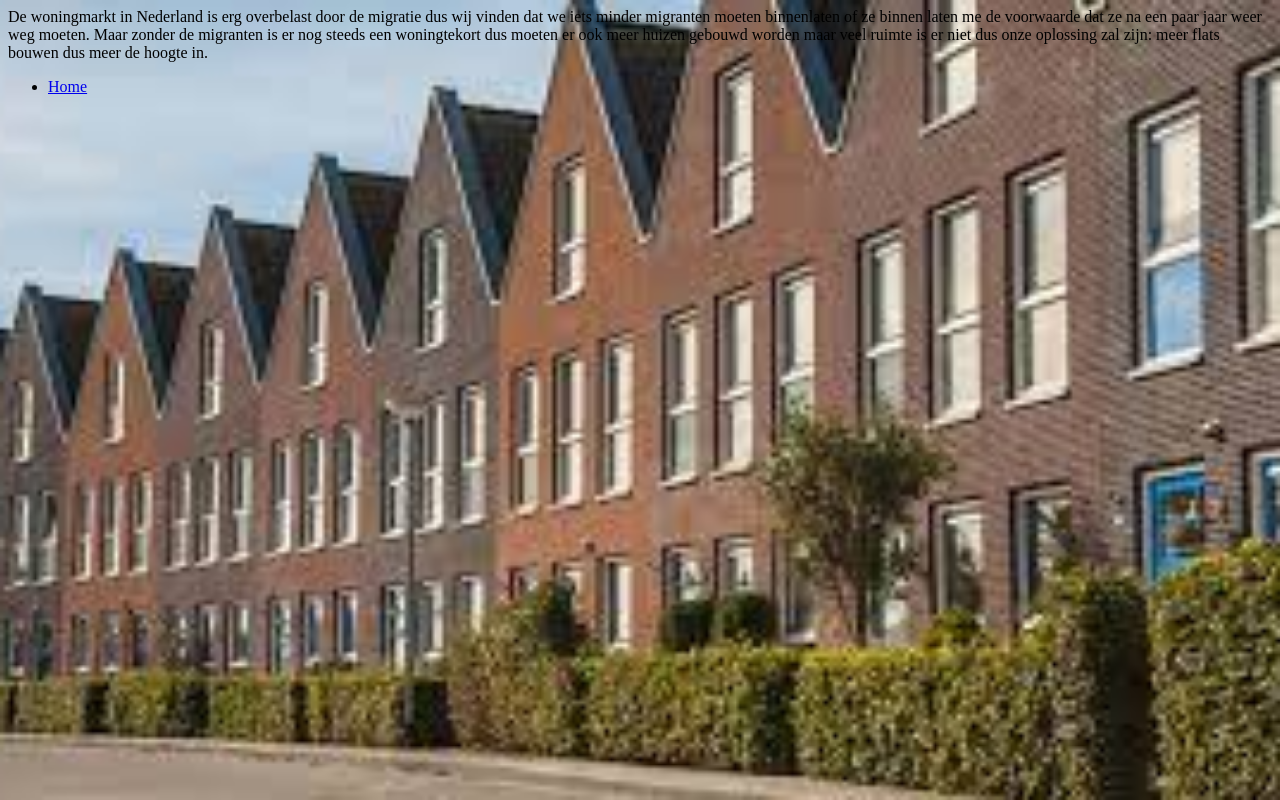
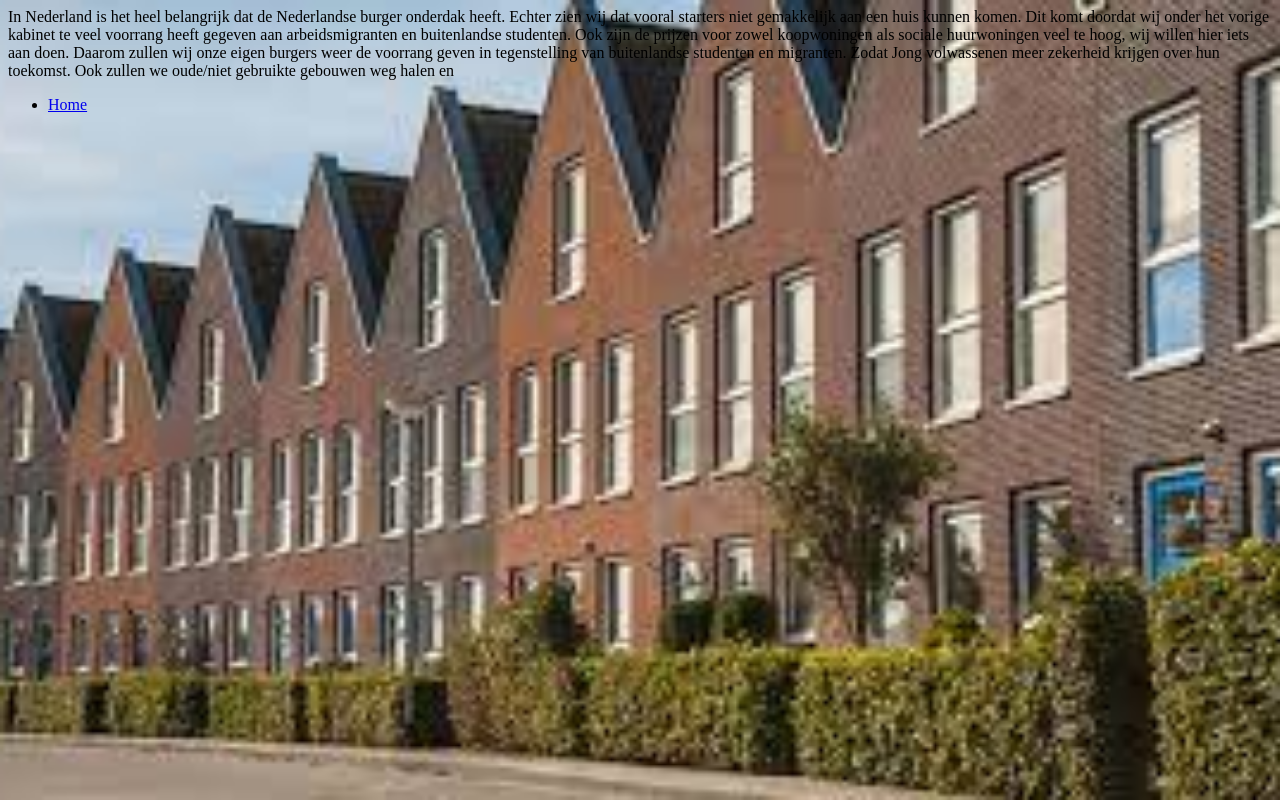
Before and after one commit to loekdevries/loekdevries.github.io, a plain HTML site: page werking-computer.html in a window 1280 px wide. Drawn offline with Linux system fonts and the light colour scheme.

Commit message:
Update werking-computer.html

```diff
--- a/werking-computer.html
+++ b/werking-computer.html
@@ -14,7 +14,12 @@
     <meta charset="utf-8">
 </head>
 <body>
-De woningmarkt in Nederland is erg overbelast door de migratie dus wij vinden dat we iets minder migranten moeten binnenlaten of ze binnen laten me de voorwaarde dat ze na een paar jaar weer weg moeten. Maar zonder de migranten is er nog steeds een woningtekort dus moeten er ook meer huizen gebouwd worden maar veel ruimte is er niet dus onze oplossing zal zijn: meer flats bouwen dus meer de hoogte in.
+In Nederland is het heel belangrijk dat de Nederlandse burger onderdak heeft.
+Echter zien wij dat vooral starters niet gemakkelijk aan een huis kunnen komen. Dit komt doordat wij onder het vorige kabinet te veel voorrang heeft gegeven aan arbeidsmigranten en buitenlandse studenten.
+Ook zijn de prijzen voor zowel koopwoningen als sociale huurwoningen veel te hoog, wij willen hier iets aan doen.
+Daarom zullen wij onze eigen burgers weer de voorrang geven in tegenstelling van buitenlandse studenten en migranten. Zodat Jong volwassenen meer zekerheid krijgen over hun toekomst.
+Ook zullen we oude/niet gebruikte gebouwen weg halen en
+
 
   <ul>
     <li><a href="index.html">Home</a></li>
```
